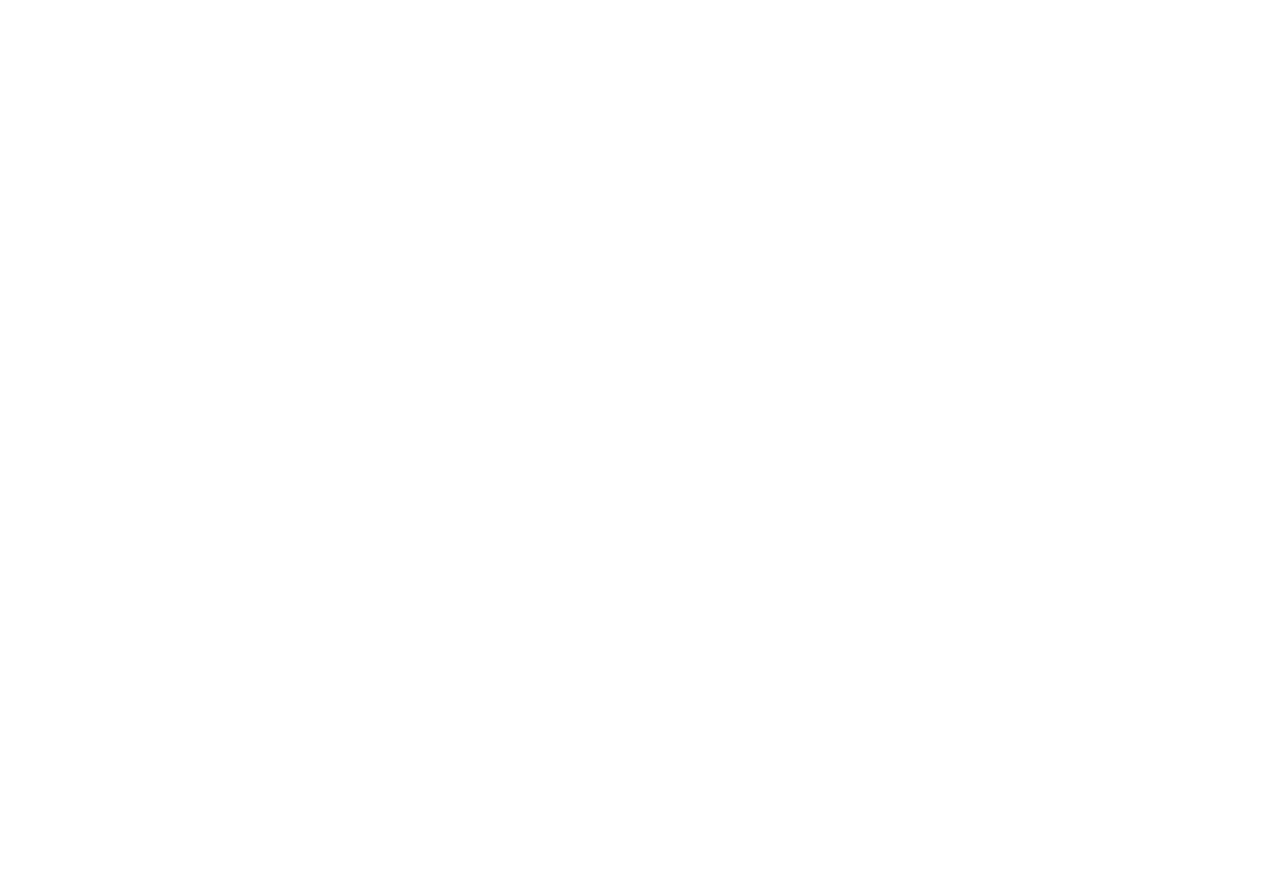
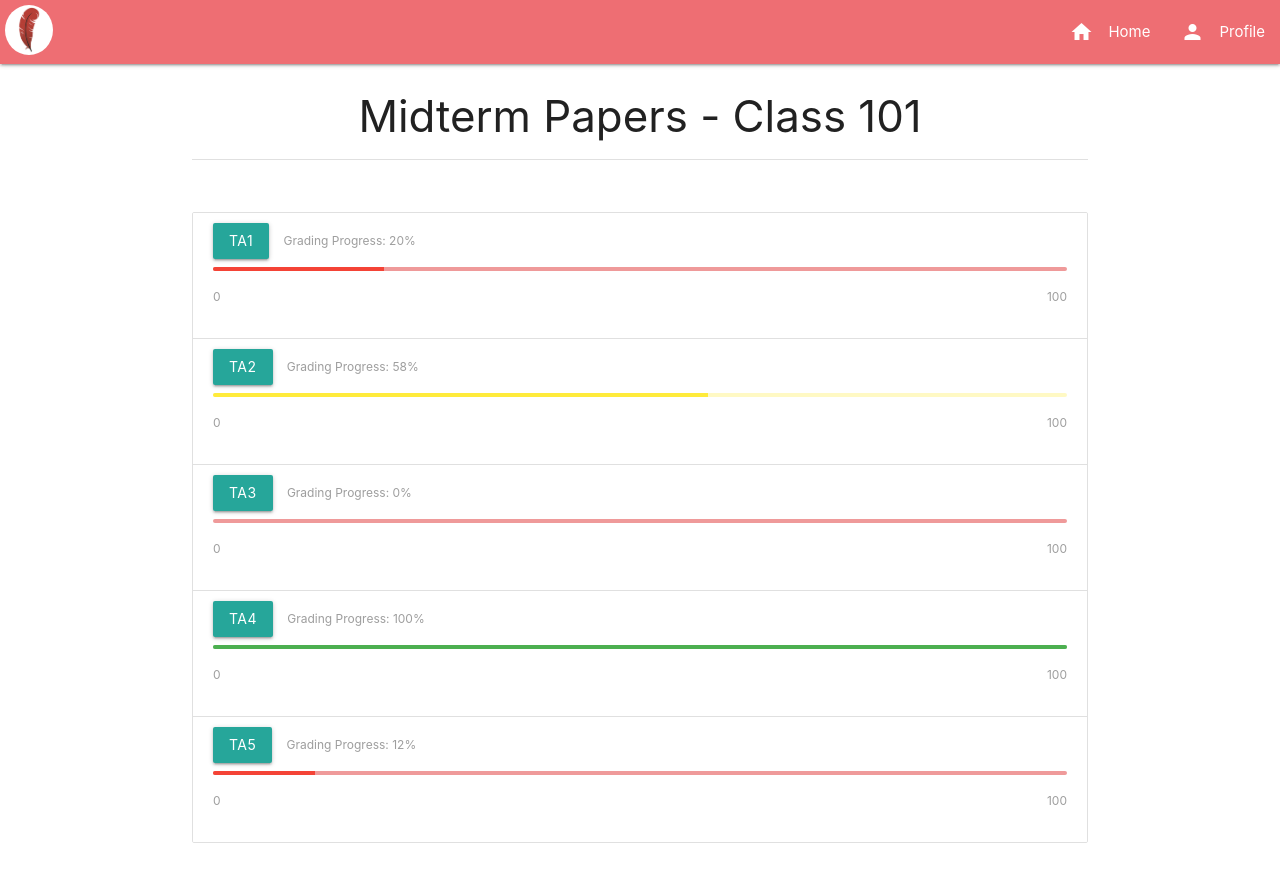
Before and after one commit to lilingkai/eecs338, a plain HTML site: page views/prof/ta-status-p.html in a window 1280 px wide. Before the commit the page ends 800 px from the top, so only its background shows below. Drawn offline with nearby package versions, Linux system fonts and the light colour scheme.

Commit message:
fleshed out ta-status and assignment status pages for professor view

```diff
--- a/views/prof/assignment-status-p.html
+++ b/views/prof/assignment-status-p.html
@@ -1,18 +1,20 @@
 <head>
+    <meta charset="utf-8"/>
     <link rel="stylesheet" href="https://cdnjs.cloudflare.com/ajax/libs/materialize/0.98.0/css/materialize.css">
     <link rel="stylesheet" href="https://fonts.googleapis.com/icon?family=Material+Icons">
-    <link rel="stylesheet" href="../index.css">
+    <link rel="stylesheet" href="../../index.css">
     <script src="https://ajax.googleapis.com/ajax/libs/jquery/3.2.1/jquery.min.js"></script>
     <script src="https://cdnjs.cloudflare.com/ajax/libs/materialize/0.98.0/js/materialize.js"></script>
-    <script src="../js/home2.js"></script>
+    <script src="../../js/assignment-status.js"></script>
+    <script src="https://cdnjs.cloudflare.com/ajax/libs/Chart.js/2.7.1/Chart.bundle.min.js"></script>
 </head>
 <body>
     <div class="navbar-fixed">
         <nav>
             <div class="nav-wrapper">
-                <a href="../index.html" class="brand-logo"><img src="../assets/images/pen.png" alt="" class="logo"></a>
+                <a href="../../index.html" class="brand-logo"><img src="../../assets/images/pen.png" alt="" class="logo"></a>
                 <ul class="right hide-on-med-and-down">
-                    <li><a href="../index.html"><i class="material-icons left">home</i>Home</a></li>
+                    <li><a href="../../index.html"><i class="material-icons left">home</i>Home</a></li>
                     <li><a href=""><i class="material-icons left">person</i>Profile</a></li>
                 </ul>
             </div>
@@ -20,23 +22,24 @@
     </div>
     <div class="container">
         <div class="row center-align">
-            <h3>Current Progress</h3>
+            <h3>Midterm Papers - Class 101</h3>
             <div class="divider"></div>
             <br></br>
-            <a id="next" href="grading.html" class="waves-effect waves-light btn">Next Paper</a>
-            <a href="previous.html" class="waves-effect waves-light btn">Previously Graded</a>
-            <a class="waves-effect waves-light btn" href="mailto:professor@u.northwestern.edu">Contact Professor</a>
+            <a href="ta-status-p.html" class="waves-effect waves-light btn">Overall TA Grading Progress</a>
             <ul id="budget-list" class="left-align collection">
                 <li class="collection-item hoverable">
                     <div class="row">
-                        <label for="progress">Grading Progress: <span>0</span></label>
+                        <label for="progress">Grading Progress: <span>38</span>%</label>
                         <div id="progress" class="green lighten-3 progress">
-                            <div class="green determinate" style="width: 0%;"></div>
+                            <div class="green determinate" style="width: 38%;"></div>
                         </div>
                         <label class="left"><span>0</span></label>
                         <label class="right"><span>100</span></label>
                     </div>
                 </li>
             </ul>
+            <canvas id="myChart"></canvas>
+            <a href="all-assigned-papers-p.html"class="waves-effect waves-light btn" >Distribution Breakdown</a>
         </div>
+    </div>
 </body>
--- a/views/prof/ta-status-p.html
+++ b/views/prof/ta-status-p.html
@@ -0,0 +1,86 @@
+<head>
+    <meta charset="utf-8"/>
+    <link rel="stylesheet" href="https://cdnjs.cloudflare.com/ajax/libs/materialize/0.98.0/css/materialize.css">
+    <link rel="stylesheet" href="https://fonts.googleapis.com/icon?family=Material+Icons">
+    <link rel="stylesheet" href="../../index.css">
+    <script src="https://ajax.googleapis.com/ajax/libs/jquery/3.2.1/jquery.min.js"></script>
+    <script src="https://cdnjs.cloudflare.com/ajax/libs/materialize/0.98.0/js/materialize.js"></script>
+    <script src="https://cdnjs.cloudflare.com/ajax/libs/Chart.js/2.7.1/Chart.bundle.min.js"></script>
+</head>
+<body>
+    <div class="navbar-fixed">
+        <nav>
+            <div class="nav-wrapper">
+                <a href="../../index.html" class="brand-logo"><img src="../../assets/images/pen.png" alt="" class="logo"></a>
+                <ul class="right hide-on-med-and-down">
+                    <li><a href="../../index.html"><i class="material-icons left">home</i>Home</a></li>
+                    <li><a href=""><i class="material-icons left">person</i>Profile</a></li>
+                </ul>
+            </div>
+        </nav>
+    </div>
+    <div class="container">
+        <div class="row center-align">
+            <h3>Midterm Papers - Class 101</h3>
+            <div class="divider"></div>
+            <br></br>
+            <ul id="budget-list" class="left-align collection">
+                <li class="collection-item hoverable">
+                    <div class="row">
+                        <a href="spec-ta-status-p.html" class="waves-effect waves-light btn" style="margin-right: 10px">TA1</a>
+                        <label for="progress">Grading Progress: <span>20</span>%</label>
+                        <div id="progress" class="red lighten-3 progress">
+                            <div class="red determinate" style="width: 20%;"></div>
+                        </div>
+                        <label class="left"><span>0</span></label>
+                        <label class="right"><span>100</span></label>
+                    </div>
+                </li>
+                <li class="collection-item hoverable">
+                    <div class="row">
+                        <a href="spec-ta-status-p.html" class="waves-effect waves-light btn" style="margin-right: 10px">TA2</a>
+                        <label for="progress">Grading Progress: <span>58</span>%</label>
+                        <div id="progress" class="yellow lighten-4 progress">
+                            <div class="yellow determinate" style="width: 58%;"></div>
+                        </div>
+                        <label class="left"><span>0</span></label>
+                        <label class="right"><span>100</span></label>
+                    </div>
+                </li>
+                <li class="collection-item hoverable">
+                    <div class="row">
+                        <a href="spec-ta-status-p.html" class="waves-effect waves-light btn" style="margin-right: 10px">TA3</a>
+                        <label for="progress">Grading Progress: <span>0</span>%</label>
+                        <div id="progress" class="red lighten-3 progress">
+                            <div class="red determinate" style="width: 0%;"></div>
+                        </div>
+                        <label class="left"><span>0</span></label>
+                        <label class="right"><span>100</span></label>
+                    </div>
+                </li>
+                <li class="collection-item hoverable">
+                    <div class="row">
+                        <a href="spec-ta-status-p.html" class="waves-effect waves-light btn" style="margin-right: 10px">TA4</a>
+                        <label for="progress">Grading Progress: <span>100</span>%</label>
+                        <div id="progress" class="green lighten-3 progress">
+                            <div class="green determinate" style="width: 100%;"></div>
+                        </div>
+                        <label class="left"><span>0</span></label>
+                        <label class="right"><span>100</span></label>
+                    </div>
+                </li>
+                <li class="collection-item hoverable">
+                    <div class="row">
+                        <a href="spec-ta-status-p.html" class="waves-effect waves-light btn" style="margin-right: 10px">TA5</a>
+                        <label for="progress">Grading Progress: <span>12</span>%</label>
+                        <div id="progress" class="red lighten-3 progress">
+                            <div class="red determinate" style="width: 12%;"></div>
+                        </div>
+                        <label class="left"><span>0</span></label>
+                        <label class="right"><span>100</span></label>
+                    </div>
+                </li>
+            </ul>
+        </div>
+    </div>
+</body>
```
Also changed, not shown: js/assignment-status.js (added, +21 -0 lines), views/home2.html (+1 -0 lines).
